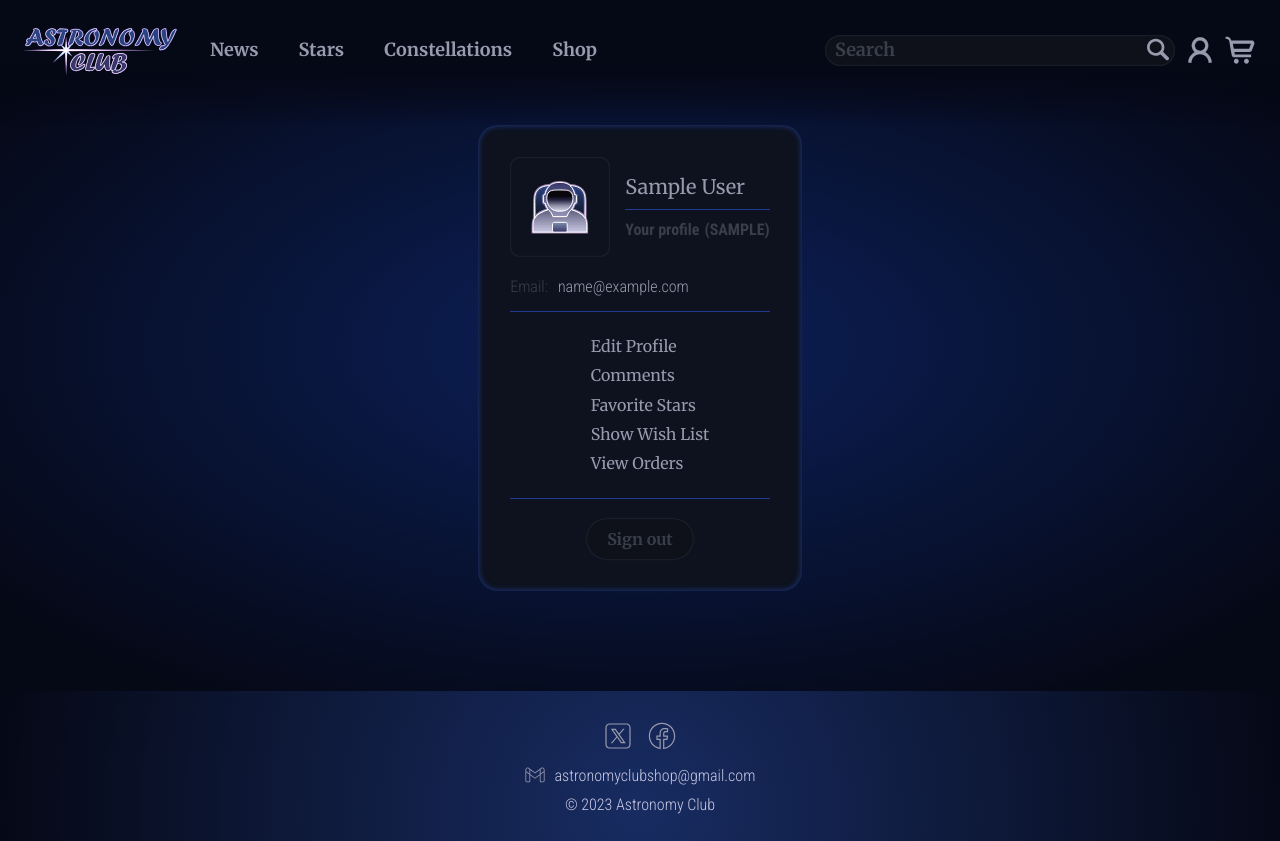
After one commit to Sergy1616/ac_project, a Django app: a page that uses ac_app/templates/base.html in a window 1280 px wide. The commit adds this page. Run offline with Django 4.2, Linux system fonts and the light colour scheme; the visitor is signed in with stand-in values (Sample User, id 1); data comes from the database, SQL or seed files in the repository.

Commit message:
profile page

```diff
--- a/ac_app/account/models.py
+++ b/ac_app/account/models.py
@@ -18,6 +18,9 @@ class Profile(AbstractUser):
     def __str__(self):
         return self.username
 
+    def get_absolute_url(self):
+        return reverse('user_detail', kwargs={'username': self.username})
+
     class Meta:
         verbose_name = "user"
         verbose_name_plural = "users"
--- a/ac_app/account/urls.py
+++ b/ac_app/account/urls.py
@@ -1,9 +1,10 @@
 from django.urls import path
 from django.contrib.auth.views import LogoutView
-from .views import LoginProfileView
+from .views import LoginProfileView, ProfileView
 
 
 urlpatterns = [
     path('login/', LoginProfileView.as_view(), name='login'),
     path('logout/', LogoutView.as_view(), name='logout'),
+    path('<username>/', ProfileView.as_view(), name='user_detail'),
 ]
--- a/ac_app/account/views.py
+++ b/ac_app/account/views.py
@@ -1,5 +1,16 @@
+from django.contrib.auth.mixins import LoginRequiredMixin
 from django.contrib.auth.views import LoginView
+from django.views.generic import DetailView
+
+from account.models import Profile
 
 
 class LoginProfileView(LoginView):
-    template_name = 'registration/login.html'
+    template_name = "registration/login.html"
+
+
+class ProfileView(LoginRequiredMixin, DetailView):
+    model = Profile
+    template_name = "account/profile.html"
+    slug_field = "username"
+    slug_url_kwarg = "username"
--- a/ac_app/static/css/base.css
+++ b/ac_app/static/css/base.css
@@ -13,7 +13,7 @@
     --slider-starhover: #ff4425;
 }
 
-/* Общие настройки */
+/* general styles */
 html {
     box-sizing: border-box;
     min-height: 100%;
@@ -153,9 +153,9 @@ main { min-height: calc(100vh - 150px); }
     padding: 0 10px;
     margin: 100px auto;
 }
-/* Общие настройки end */
+/* general styles end */
 
-/* Навигация - main-menu */
+/* main-menu */
 .header{
     background: linear-gradient(180deg,
         var(--background) 50%,
--- a/ac_app/static/css/page-style.css
+++ b/ac_app/static/css/page-style.css
@@ -1,4 +1,82 @@
 /* Pages */
+/* general styles */
+.buttons {
+    display: flex;
+    justify-content: center;
+    margin-top: 20px;
+}
+/* general styles end */
+
+/* account/profile */
+.profile {
+    max-width: 500px;
+    padding: 2rem;
+    border-radius: 20px;
+    box-shadow: inset 0 0 6px 0px var(--shadow);
+    background-color: var(--bg-table);
+}
+
+.profile-header {
+    display: flex;
+    align-items: center;
+    margin-bottom: 20px;
+}
+
+.profile-header img {
+    width: 100px;
+    height: 100px;
+    object-fit: cover;
+    border-radius:10px;
+    box-shadow: inset 0 0 2px 0px var(--sleep-color);
+    margin-right: 15px;
+}
+
+.profile-name ul {
+    display: flex;
+    font-family: 'Merriweather', serif;
+    font-size: 20px;
+}
+
+.profile-name li { margin-right: 5px; }
+
+.profile-header p {
+    color: var(--sleep-color);
+    font-weight: 600;
+}
+
+.profile-name span {
+    margin-left: 5px;
+    text-transform: uppercase;
+}
+
+.profile-info-row {
+    display: flex;
+    margin-bottom: 15px;
+}
+
+.profile-info-title {
+    width: 40px;
+    margin-right: 10px;
+    color: var(--sleep-color);
+}
+
+.profile-info-text { flex-basis: 90%; }
+
+.profile-links {
+    display: flex;
+    width: 100%;
+    margin-left: 10px;
+}
+
+.profile-links ul { margin: 15px auto; }
+
+.profile-links li {
+    text-align: left;
+    margin-bottom: 10px;
+}
+
+.profile-links li:last-child { margin-bottom: 0; }
+/* profile end */
 
 /* templates/registration */
 .main-registration {
--- /dev/null
+++ b/ac_app/templates/account/profile.html
@@ -0,0 +1,55 @@
+{% extends "base.html" %}
+{% load static %}
+
+{% block title %}{{ user.username }}{% endblock %}
+{% block content %}
+    <main class="main">
+        <div class="container">
+            <div class="profile">
+                <div class="profile-header">
+                    <img src="{% if user.photo %}{{ user.photo.url }}{% else %}{% static 'images/astro.svg' %}{% endif %}">
+                    <div class="profile-name">
+                        <ul>
+                            {% if user.get_full_name %}
+                                <li>{{user.first_name}}</li>
+                                <li>{{user.last_name}}</li>
+                            {% else %}
+                                <li>{{user.username}}</li>
+                            {% endif %}
+                        </ul>
+                        <hr>
+                        <p>Your profile<span>({{ user.username }})</span></p>
+                    </div>
+                </div>
+                <ul class="profile-info">
+                    {% if user.email %}
+                        <li class="profile-info-row">
+                            <p class="profile-info-title">Email:</p>
+                            <p class="profile-info-text">{{user.email}}</p>
+                        </li>
+                    {% endif %}
+                    {% if user.bio %}
+                        <li class="profile-info-row">
+                            <p class="profile-info-title">Bio:</p>
+                            <p class="profile-info-text">{{user.bio|linebreaksbr}}</p>
+                        </li>
+                    {% endif %}
+                </ul>
+                <hr>
+                <div class="profile-links">
+                    <ul>
+                        <li><a class="page-link" href="#">Edit Profile</a></li>
+                        <li><a class="page-link" href="#">Comments</a></li>
+                        <li><a class="page-link" href="#">Favorite Stars</a></li>
+                        <li><a class="page-link" href="#">Show Wish List</a></li>
+                        <li><a class="page-link" href="#">View Orders</a></li>
+                    </ul>
+                </div>
+                <hr>
+                <div class="buttons">
+                    <button class="page-button" type="submit"><a href="{% url 'logout' %}">Sign out</a></button>
+                </div>
+            </div>
+        </div>
+    </main>
+{% endblock %}
--- a/ac_app/templates/base.html
+++ b/ac_app/templates/base.html
@@ -15,6 +15,7 @@
 
     <link rel="shortcut icon" href="{% static 'images/logicon.svg' %}" type="image/x-icon"/>
     <link rel="stylesheet" href="{% static 'css/reset.css' %}">
+    <link rel="stylesheet" href="{% static 'css/page-style.css' %}">
     <link rel="stylesheet" href="{% static 'css/base.css' %}">
     <script src="{% static 'js/htmx.min.js' %}"></script>
 </head>
--- a/ac_app/templates/include/menu-account.html
+++ b/ac_app/templates/include/menu-account.html
@@ -9,7 +9,7 @@
             <p>{{ user.first_name|default:user.username }}</p>
         </div>
         <ul class="menu-account-list">
-            <li class="menu-account-item"><a href="#">Profile</a></li>
+            <li class="menu-account-item"><a href="{{ user.get_absolute_url }}">Profile</a></li>
             <li class="menu-account-item"><a href="#">Wish List</a></li>
             <li class="menu-account-item"><a href="#">Orders</a></li>
         </ul>
```
